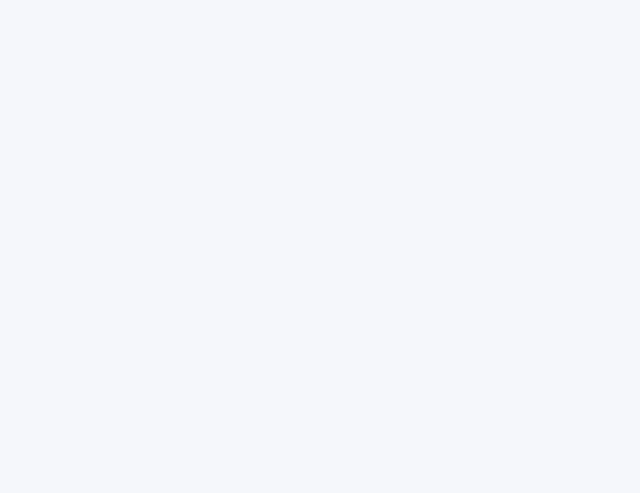
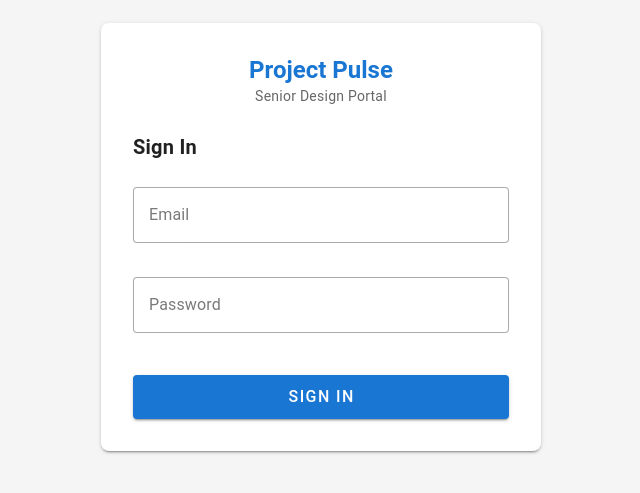
Before and after one commit to kayleechristine/project-pulse, a Vue app in the folder frontend/: page /login in a window 1280 px wide. Before the commit this address had no page. Shown: the part 163-656 px from the top of the page, without its empty margins (319-959 px from the left). Built offline with nearby package versions, Linux system fonts and the light colour scheme.

Commit message:
add user login view

```diff
--- a/frontend/src/layouts/AuthLayout.vue
+++ b/frontend/src/layouts/AuthLayout.vue
@@ -0,0 +1,15 @@
+<template>
+  <v-app>
+    <v-main class="bg-grey-lighten-4">
+      <v-container class="fill-height d-flex align-center justify-center">
+        <v-sheet width="440" class="pa-8 rounded-lg elevation-2">
+          <div class="text-center mb-6">
+            <div class="text-h5 font-weight-bold text-primary">Project Pulse</div>
+            <div class="text-body-2 text-medium-emphasis">Senior Design Portal</div>
+          </div>
+          <router-view />
+        </v-sheet>
+      </v-container>
+    </v-main>
+  </v-app>
+</template>
--- a/frontend/src/views/LoginView.vue
+++ b/frontend/src/views/LoginView.vue
@@ -0,0 +1,79 @@
+<template>
+  <div>
+    <div class="text-h6 font-weight-bold mb-6">Sign In</div>
+
+    <v-alert v-if="successMessage" type="success" variant="tonal" class="mb-4" closable>
+      {{ successMessage }}
+    </v-alert>
+
+    <v-alert v-if="errorMessage" type="error" variant="tonal" class="mb-4" closable>
+      {{ errorMessage }}
+    </v-alert>
+
+    <v-form @submit.prevent="handleLogin">
+      <v-text-field
+        v-model="email"
+        label="Email"
+        type="email"
+        variant="outlined"
+        class="mb-3"
+        :disabled="loading"
+        required
+      />
+      <v-text-field
+        v-model="password"
+        label="Password"
+        type="password"
+        variant="outlined"
+        class="mb-5"
+        :disabled="loading"
+        required
+      />
+      <v-btn
+        type="submit"
+        color="primary"
+        block
+        size="large"
+        :loading="loading"
+      >
+        Sign In
+      </v-btn>
+    </v-form>
+  </div>
+</template>
+
+<script setup>
+import { ref } from 'vue'
+import { useRouter, useRoute } from 'vue-router'
+import { useAuthStore } from '../stores/auth'
+
+const router = useRouter()
+const route = useRoute()
+const authStore = useAuthStore()
+
+const email = ref('')
+const password = ref('')
+const loading = ref(false)
+const errorMessage = ref('')
+const successMessage = ref(route.query.registered ? 'Account created successfully. Please sign in.' : '')
+
+async function handleLogin() {
+  errorMessage.value = ''
+  loading.value = true
+
+  try {
+    await authStore.login(email.value, password.value)
+
+    const role = authStore.role
+    if (role === 'STUDENT') {
+      router.push('/student/dashboard')
+    } else {
+      router.push('/dashboard')
+    }
+  } catch (err) {
+    errorMessage.value = err.response?.data?.message ?? 'Login failed. Please try again.'
+  } finally {
+    loading.value = false
+  }
+}
+</script>
```
Also changed, not shown: frontend/src/router/index.js (+10 -1 lines).
